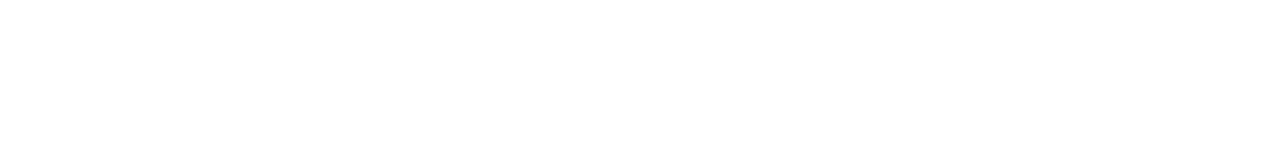
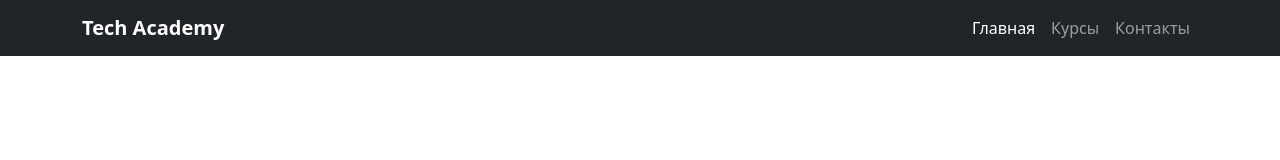
Before and after one commit to DavidDikson/academyTech, a plain HTML site: page index.html in a window 1280 px wide. Drawn offline with nearby package versions, Linux system fonts and the light colour scheme.

Commit message:
Добавил панель навигации

```diff
--- a/index.html
+++ b/index.html
@@ -8,5 +8,21 @@
 </head>
 <body>
 
+    <nav class="navbar navbar-expand-lg navbar-dark bg-dark">
+  <div class="container">
+    <a class="navbar-brand fw-bold" href="index.html">Tech Academy</a>
+    <button class="navbar-toggler" type="button" data-bs-toggle="collapse" data-bs-target="#navbarNav">
+      <span class="navbar-toggler-icon"></span>
+    </button>
+    <div class="collapse navbar-collapse" id="navbarNav">
+      <ul class="navbar-nav ms-auto">
+        <li class="nav-item"><a class="nav-link active" href="index.html">Главная</a></li>
+        <li class="nav-item"><a class="nav-link" href="courses.html">Курсы</a></li>
+        <li class="nav-item"><a class="nav-link" href="contacts.html">Контакты</a></li>
+      </ul>
+    </div>
+  </div>
+</nav>
+
 </body>
 </html>
```
